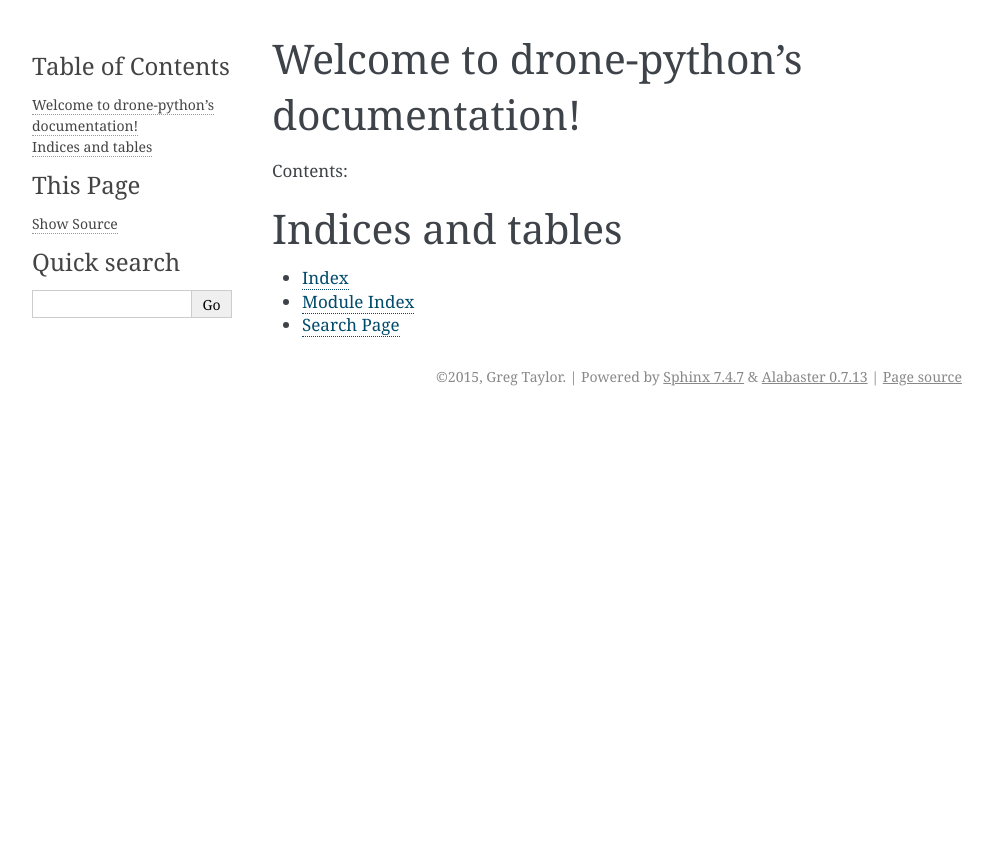
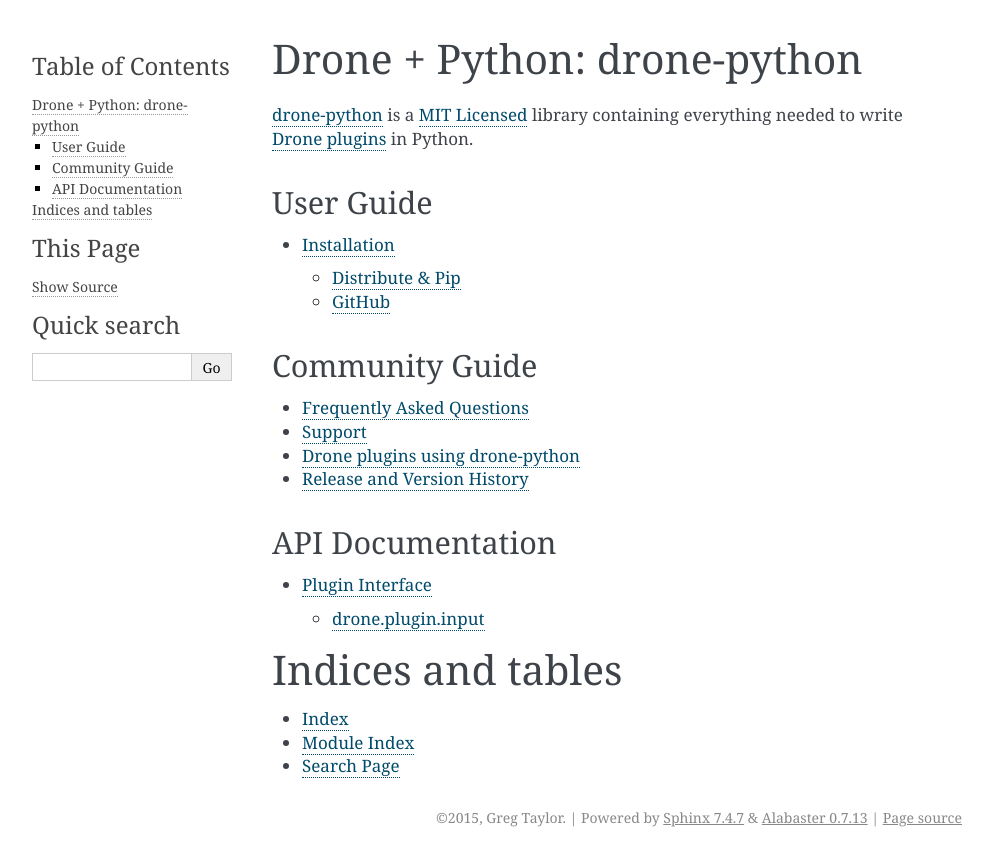
Before and after one commit to drone-python/drone-python, a Sphinx documentation site: the page built from docs/index.rst, in a window 1280 px wide. Shown: the top 866 px of the page, without its empty margins (148-1140 px from the left). Built offline with Sphinx 7.4.7, drawn with Linux system fonts in a browser that asks for light colours.

Commit message:
Initial rough documentation dump. Loosely based off of Requests docs.

```diff
--- a/docs/conf.py
+++ b/docs/conf.py
@@ -291,4 +291,4 @@
 
 
 # Example configuration for intersphinx: refer to the Python standard library.
-intersphinx_mapping = {'https://docs.python.org/': None}
+intersphinx_mapping = {'python': ('https://docs.python.org/3.4', None)}
--- /dev/null
+++ b/docs/global.txt
@@ -0,0 +1,12 @@
+.. _Drone: http://try.drone.io/
+.. _Drone documentation: http://readme.drone.io/
+.. _Drone plugin marketplace: http://addons.drone.io/
+.. _Drone plugin documentation: http://readme.drone.io/plugin/
+.. _Drone Gitter room: https://gitter.im/drone/drone
+
+.. _drone-python Gitter room: https://gitter.im/drone/drone-python
+.. _drone-python: https://github.com/drone/drone-python
+.. _GitHub project: https://github.com/drone/drone-python
+.. _issue tracker: https://github.com/drone/drone-python/issues
+
+.. _MIT License: https://tldrlegal.com/license/mit-license
--- a/docs/index.rst
+++ b/docs/index.rst
@@ -1,17 +1,40 @@
-.. drone-python documentation master file, created by
-   sphinx-quickstart on Sat Nov 21 23:37:32 2015.
-   You can adapt this file completely to your liking, but it should at least
-   contain the root `toctree` directive.
+.. _index:
 
-Welcome to drone-python's documentation!
-========================================
+.. include:: global.txt
 
-Contents:
+Drone + Python: drone-python
+============================
+
+drone-python_ is a `MIT Licensed <MIT License_>`_ library containing everything
+needed to write `Drone plugins <Drone plugin documentation_>`_ in Python.
+
+User Guide
+----------
 
 .. toctree::
    :maxdepth: 2
 
+   installation
 
+
+Community Guide
+---------------
+
+.. toctree::
+   :maxdepth: 1
+
+   faq
+   support
+   python_plugins
+   release_notes
+
+API Documentation
+-----------------
+
+.. toctree::
+   :maxdepth: 2
+
+   plugin_api
 
 Indices and tables
 ==================
```
Also changed, not shown: docs/faq.rst (added, +28 -0 lines), docs/installation.rst (added, +43 -0 lines), docs/plugin_api.rst (added, +15 -0 lines), docs/python_plugins.rst (added, +33 -0 lines), docs/release_notes.rst (added, +20 -0 lines), docs/support.rst (added, +20 -0 lines), 1 other file.
